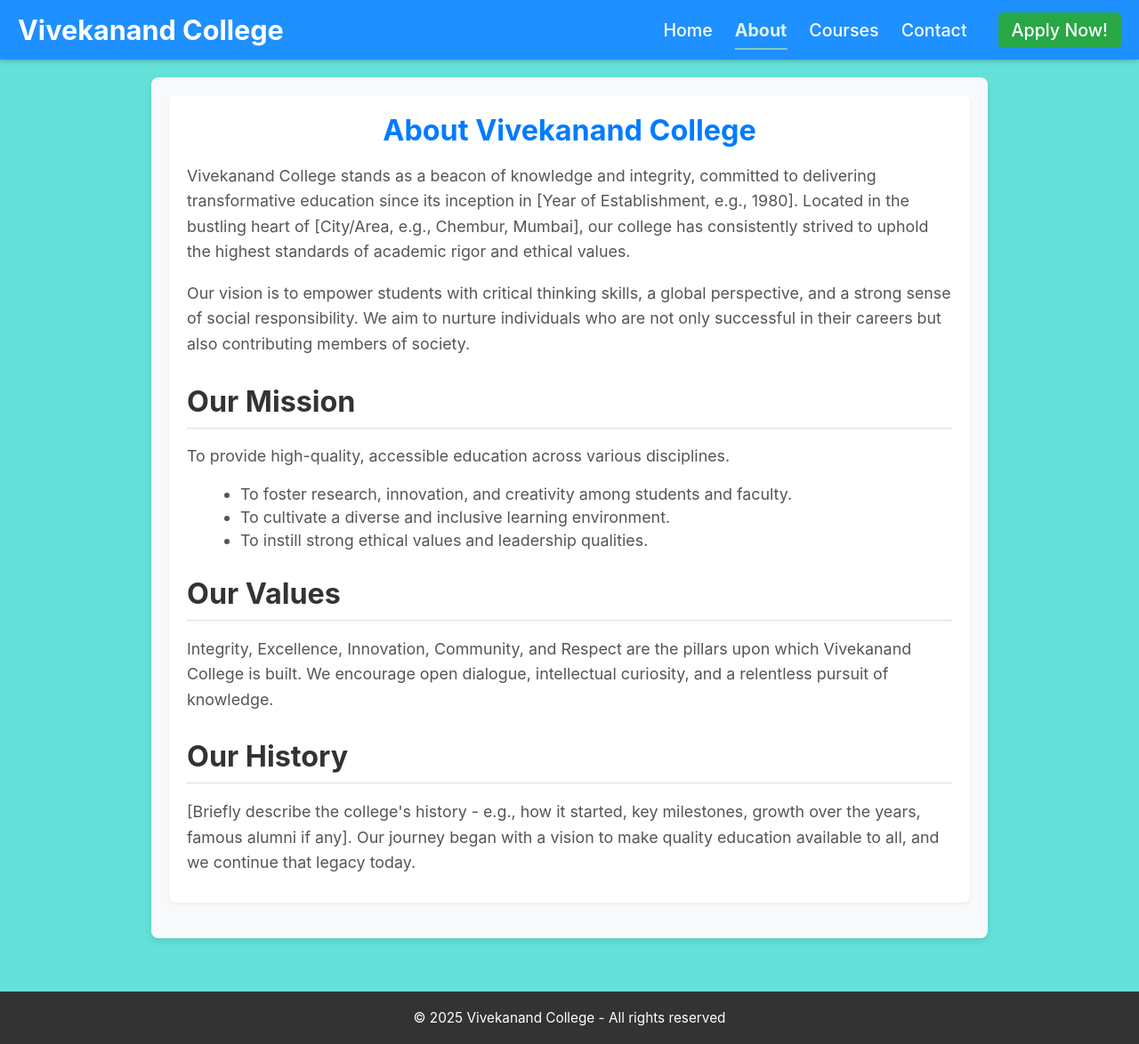
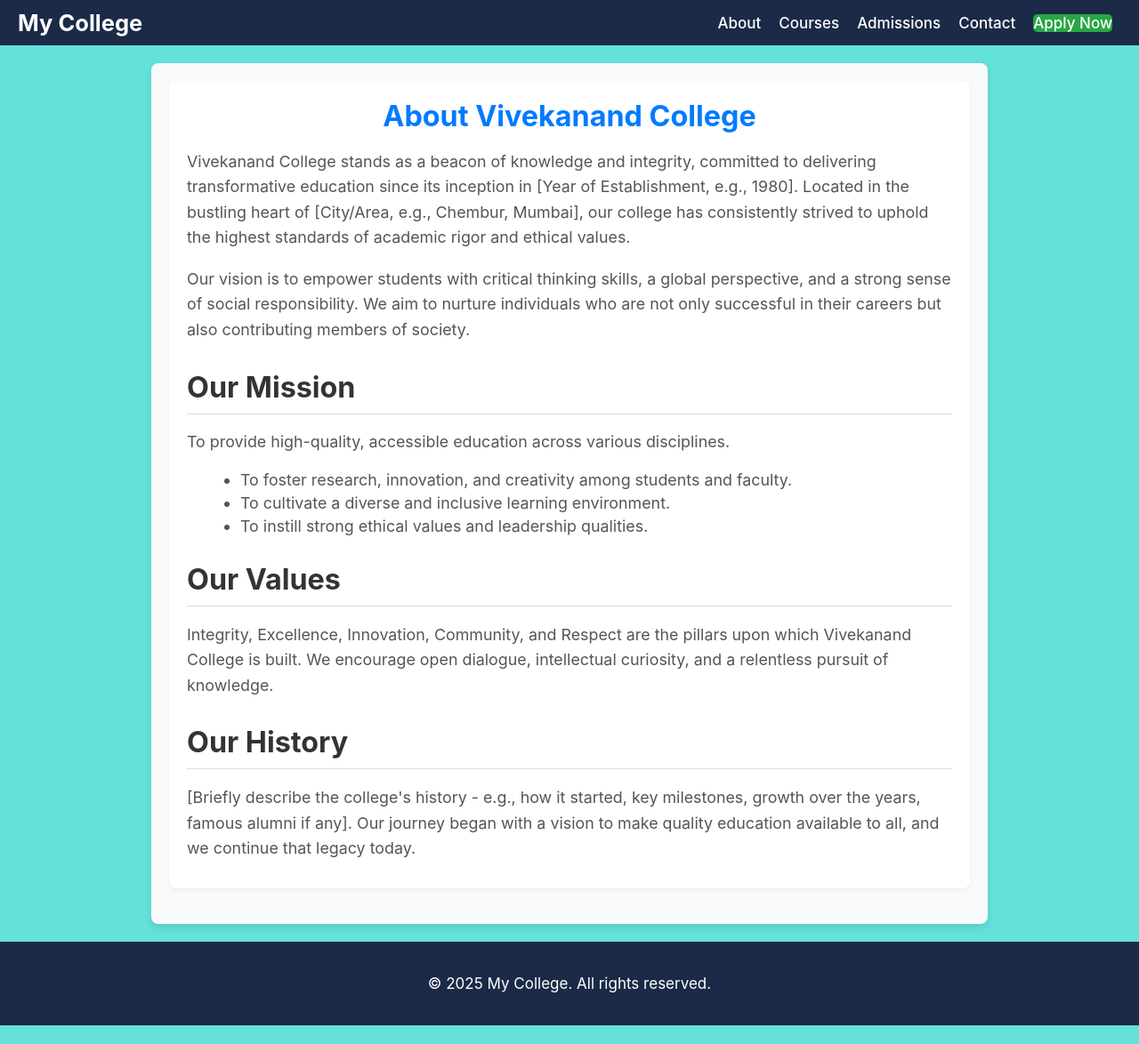
Before and after one commit to shiv-creations/vck-ojt, a React (Vite) app: page /about in a window 1280 px wide. Shown: the whole page at 89% size. After the commit the page ends 1153 px from the top, so only its background shows below. Built offline with nearby package versions, Linux system fonts and the light colour scheme.

Commit message:
tenth commit

```diff
--- a/src/components/Footer/Footer.css
+++ b/src/components/Footer/Footer.css
@@ -1,17 +1,8 @@
 /* src/components/Footer/Footer.css */
-
-.app-footer {
-    background-color: #333;
-    color: #fff;
-    text-align: center;
-    padding: 20px;
-    margin-top: 40px;
-    width: 100%;
-    box-sizing: border-box;
-    flex-shrink: 0;
+.footer {
+  background-color: #1a2a47;
+  color: white;
+  text-align: center;
+  padding: 20px;
+  margin-top: auto;
 }
-
-.app-footer p {
-    margin: 0;
-    font-size: 0.9em;
-}
--- a/src/components/Footer/Footer.jsx
+++ b/src/components/Footer/Footer.jsx
@@ -1,10 +1,13 @@
-// src/components/Footer/Footer.jsx
+//src/components/Footer/Footer.jsx
 import React from 'react';
-import './Footer.css'
+import './Footer.css';
+
 const Footer = () => {
     return (
-        <footer className="app-footer">
-            <p>&copy; 2025 Vivekanand College - All rights reserved</p>
+        <footer className="footer">
+            <div className="footer-content">
+                <p>&copy; {new Date().getFullYear()} My College. All rights reserved.</p>
+            </div>
         </footer>
     );
 };
--- a/src/components/Header/Header.css
+++ b/src/components/Header/Header.css
@@ -1,121 +1,43 @@
-/* C:/OJT-project/src/components/Header/Header.css */
+/*src/components/Header/Header.css */
+.header {
+  background-color: #1a2a47;
+  color: white;
+  padding: 10px 20px;
+}
 
-.header {
-    background-color: #1E90FF; /* Darker teal for the header */
-    padding: 15px 20px;
+.header-container {
   display: flex;
   justify-content: space-between;
   align-items: center;
-    box-shadow: 0 2px 5px rgba(0, 0, 0, 0.2);
-    color: white;
-    flex-wrap: wrap; /* Allows items to wrap on smaller screens */
 }
 
-.college-logo {
+.logo {
+  font-size: 1.5em;
+  font-weight: bold;
   color: white;
-    font-size: 1.8em;
-    font-weight: bold;
   text-decoration: none;
-    transition: color 0.3s ease;
 }
 
-.college-logo:hover {
-    color: #e0f2f1; /* Lighter teal on hover */
-}
-
-.nav-links-container {
-    margin-left: auto; /* Pushes navigation to the right */
-}
-
-.nav-list {
-    list-style: none;
-    margin: 0;
-    padding: 0;
-    display: flex;
-    gap: 25px; /* Spacing between navigation items */
-    flex-wrap: wrap; /* Allow nav items to wrap */
-    justify-content: center; /* Center items if they wrap */
-}
-
-.nav-item {
-    margin: 0;
-}
-
-.nav-link {
+.desktop-nav a {
+  margin: 0 10px;
   color: white;
   text-decoration: none;
   font-weight: 500;
-    font-size: 1.1em;
-    padding: 5px 0;
-    position: relative;
-    transition: color 0.3s ease;
 }
 
-.nav-link::after {
-    content: '';
-    position: absolute;
-    width: 0;
-    height: 2px;
-    background-color: #80cbc4; /* Underline color */
-    left: 50%;
-    bottom: -5px;
-    transform: translateX(-50%);
-    transition: width 0.3s ease-out;
+.menu-toggle {
+  display: none;
+  background: none;
+  border: none;
+  font-size: 1.5em;
+  color: white;
 }
 
-.nav-link:hover::after,
-.nav-link.active::after {
-    width: 100%;
+@media (max-width: 768px) {
+  .desktop-nav {
+    display: none;
   }
-
-.nav-link:hover {
-    color: #b2dfdb; /* Lighter color on hover */
-}
-
-.nav-link.active {
-    color: #e0f2f1; /* Color for active link */
-    font-weight: bold;
-}
-
-/* Specific style for "Apply Now!" button if needed */
-.nav-link.apply-now {
-    background-color: #28a745; /* Green button */
-    padding: 8px 15px;
-    border-radius: 5px;
-    margin-left: 10px; /* Space from other nav items */
-    transition: background-color 0.3s ease, transform 0.2s ease;
-}
-
-.nav-link.apply-now:hover {
-    background-color: #1E90FF;
-    transform: translateY(-1px);
-}
-
-.nav-link.apply-now::after {
-    display: none; /* No underline for the button */
-}
-
-/* Responsive adjustments */
-@media (max-width: 768px) {
-    .header {
-        flex-direction: column;
-        text-align: center;
-        gap: 15px;
-    }
-
-    .nav-links-container {
-        margin-left: 0; /* Remove auto margin */
-        width: 100%;
-    }
-
-    .nav-list {
-        flex-direction: column;
-        gap: 10px;
-    }
-
-    .nav-link.apply-now {
-        margin-left: 0; /* Remove margin */
-        width: fit-content;
-        margin-top: 10px;
+  .menu-toggle {
+    display: block;
   }
 }
--- a/src/components/Header/Header.jsx
+++ b/src/components/Header/Header.jsx
@@ -1,38 +1,28 @@
-// C:/OJT-project/src/components/Header/Header.jsx
-
-import React from 'react';
-import { NavLink, Link } from 'react-router-dom'; // Make sure Link is also imported if used for the logo/college name
-import './Header.css'; // <-- ENSURE THIS LINE IS CORRECT (using './')
+//src/components/Header/Header.jsx
+import React, { useState } from 'react';
+import { Link } from 'react-router-dom';
+import './Header.css';
+import MobileMenu from '../MobileMenu';
 
 const Header = () => {
+  const [menuOpen, setMenuOpen] = useState(false);
+
   return (
-    <header className="header"> {/* Make sure you have a <header> element with class "header" */}
-      <div className="logo-container">
-        {/* Using Link for the college name to go to the home page */}
-        <Link to="/" className="college-logo">
-          Vivekanand College
-        </Link>
+    <header className="header">
+      <div className="header-container">
+        <Link to="/" className="logo">My College</Link>
+        <nav className="desktop-nav">
+          <Link to="/about">About</Link>
+          <Link to="/courses">Courses</Link>
+          <Link to="/admissions">Admissions</Link>
+          <Link to="/contact">Contact</Link>
+          <Link to="/apply" className="college-button">Apply Now</Link>
+        </nav>
+        <button className="menu-toggle" onClick={() => setMenuOpen(!menuOpen)}>
+          ☰
+        </button>
       </div>
-      <nav className="nav-links-container"> {/* Make sure you have a <nav> with class "nav-links-container" */}
-        <ul className="nav-list"> {/* Make sure you have a <ul> with class "nav-list" */}
-          <li className="nav-item">
-            <NavLink to="/" className={({ isActive }) => (isActive ? 'nav-link active' : 'nav-link')}>Home</NavLink>
-          </li>
-          <li className="nav-item">
-            <NavLink to="/about" className={({ isActive }) => (isActive ? 'nav-link active' : 'nav-link')}>About</NavLink>
-          </li>
-          <li className="nav-item">
-            <NavLink to="/courses" className={({ isActive }) => (isActive ? 'nav-link active' : 'nav-link')}>Courses</NavLink>
-          </li>
-          <li className="nav-item">
-            <NavLink to="/contact" className={({ isActive }) => (isActive ? 'nav-link active' : 'nav-link')}>Contact</NavLink>
-          </li>
-          <li className="nav-item">
-            {/* The "Apply Now!" might go to Admissions page */}
-            <NavLink to="/admissions" className="nav-link apply-now">Apply Now!</NavLink>
-          </li>
-        </ul>
-      </nav>
+      {menuOpen && <MobileMenu closeMenu={() => setMenuOpen(false)} />}
     </header>
   );
 };
--- a/src/components/MobileMenu.css
+++ b/src/components/MobileMenu.css
@@ -1,74 +1,16 @@
 /* src/components/MobileMenu.css */
-
 .mobile-menu {
-    position: fixed;
-    top: 0;
-    right: -250px; /* Hidden off-screen initially */
-    width: 250px;
-    height: 100%;
-    background-color: white;
-    box-shadow: -2px 0 5px rgba(0,0,0,0.2);
-    transition: right 0.3s ease-in-out;
-    z-index: 200;
-    padding-top: 60px; /* Space for header */
-    box-sizing: border-box;
+  background-color: #1a2a47;
+  color: white;
+  padding: 15px;
+  display: flex;
+  flex-direction: column;
+  align-items: center;
 }
 
-.mobile-menu.open {
-    right: 0; /* Slide in when open */
+.mobile-menu a {
+  color: white;
+  text-decoration: none;
+  margin: 10px 0;
+  font-weight: 500;
 }
-
-.close-icon {
-    position: absolute;
-    top: 15px;
-    right: 15px;
-    font-size: 2em;
-    cursor: pointer;
-    color: #333;
-}
-
-.mobile-menu ul {
-    list-style: none;
-    padding: 0;
-    margin: 0;
-}
-
-.mobile-menu li {
-    border-bottom: 1px solid #eee;
-}
-
-.mobile-menu a, .mobile-menu button {
-    display: block;
-    padding: 15px;
-    text-decoration: none;
-    color: #333;
-    font-size: 1.1em;
-    transition: background-color 0.2s ease;
-    width: 100%;
-    text-align: left;
-    background: none;
-    border: none;
-    cursor: pointer;
-}
-
-.mobile-menu a:hover, .mobile-menu button:hover {
-    background-color: #f0f0f0;
-}
-
-.mobile-menu button.apply-now {
-    background-color: #28a745;
-    color: white;
-    margin-top: 15px;
-    border-radius: 0;
-}
-
-.mobile-menu button.apply-now:hover {
-    background-color: #218838;
-}
-
-/* Hide on desktop */
-@media (min-width: 768px) {
-    .mobile-menu {
-        display: none;
-    }
-}
--- a/src/components/MobileMenu.jsx
+++ b/src/components/MobileMenu.jsx
@@ -1,21 +1,16 @@
-// src/components/MobileMenu.jsx
+//src/components/MobileMenu.jsx
 import React from 'react';
 import { Link } from 'react-router-dom';
 import './MobileMenu.css';
 
-const MobileMenu = ({ isOpen, toggleMenu }) => {
+const MobileMenu = ({ closeMenu }) => {
   return (
-    <div className={`mobile-menu ${isOpen ? 'open' : ''}`}>
-      <div className="close-icon" onClick={toggleMenu}>
-        × {/* Close (X) icon */}
-      </div>
-      <ul>
-        <li><Link to="/" onClick={toggleMenu}>Home</Link></li>
-        <li><Link to="/about" onClick={toggleMenu}>About</Link></li>
-        <li><Link to="/courses" onClick={toggleMenu}>Courses</Link></li>
-        <li><Link to="/contact" onClick={toggleMenu}>Contact</Link></li>
-        <li><Link to="/admissions" className="apply-now" onClick={toggleMenu}>Apply Now!</Link></li>
-      </ul>
+    <div className="mobile-menu">
+      <Link to="/about" onClick={closeMenu}>About</Link>
+      <Link to="/courses" onClick={closeMenu}>Courses</Link>
+      <Link to="/admissions" onClick={closeMenu}>Admissions</Link>
+      <Link to="/contact" onClick={closeMenu}>Contact</Link>
+      <Link to="/apply" onClick={closeMenu} className="college-button">Apply Now</Link>
     </div>
   );
 };
```
Lines whose indentation alone changed are shown as unchanged.
